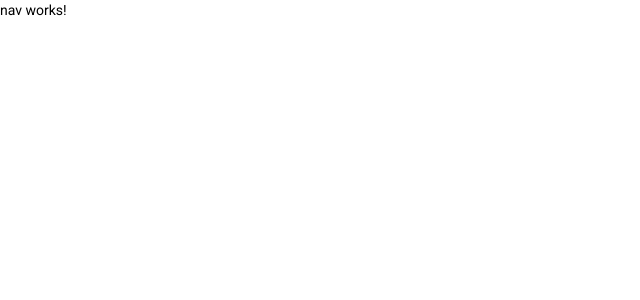
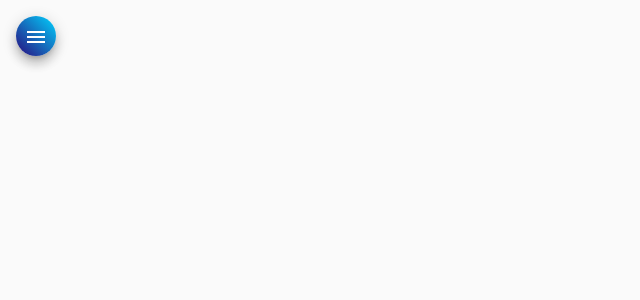
Before and after one commit to Daylton/helpdesk-frontend, an Angular app: page / in a window 1280 px wide. Shown: the top 300 px of the page, without its empty margins (0-640 px from the left). Built offline with nearby package versions, Linux system fonts and the light colour scheme.

Commit message:
HTML e CSS para componente NAV

```diff
--- a/src/app/components/nav/nav.component.html
+++ b/src/app/components/nav/nav.component.html
@@ -1 +1,34 @@
-<p>nav works!</p>
+<mat-drawer-container class="container" autosize>
+  <mat-drawer #drawer class="sidenav" mode="side">
+    <img src="assets/img/side-image.svg" alt="Imagem de navegação">
+    <mat-nav-list class="nav-list">
+      <a mat-list-item routerLink="/">
+        <i class="material-icons">home</i>
+        Home
+      </a>
+      <a mat-list-item routerLink="/">
+        <i class="material-icons">account_circle</i>
+        Técnicos
+      </a>
+      <a mat-list-item routerLink="/">
+        <i class="material-icons">person</i>
+        Clientes
+      </a>
+      <a mat-list-item routerLink="/">
+        <i class="material-icons">code</i>
+        Github
+      </a>
+      <a mat-list-item routerLink="/">
+        <i class="material-icons">logout</i>
+        Logout
+      </a>
+    </mat-nav-list>
+  </mat-drawer>
+
+  <div class="sidenav-content">
+    <button class="menu mat-elevation-z8" (click)="drawer.toggle()" mat-icon-button>
+      <mat-icon>menu</mat-icon>
+    </button>
+  </div>
+
+</mat-drawer-container>
--- a/src/app/components/nav/nav.component.scss
+++ b/src/app/components/nav/nav.component.scss
@@ -0,0 +1,29 @@
+.container {
+  height: 100%;
+}
+
+.sidenav {
+  width: 13rem;
+  color: white;
+  background: linear-gradient(45deg, rgba(2,0,36,1) 0%, rgba(36,36,142,1) 13%, rgba(0,212,255,1) 100%);
+}
+
+img {
+  width: 100%;
+  height: 7rem;
+  margin: .8rem auto 1rem auto;
+}
+
+.sidenav a {
+  color: white;
+}
+
+.sidenav i {
+  margin-right: .6rem;
+}
+
+.menu {
+  margin: 1rem 0 0 1rem;
+  color: white;
+  background: linear-gradient(45deg, rgba(2,0,36,1) 0%, rgba(36,36,142,1) 13%, rgba(0,212,255,1) 100%);
+}
```
Also changed, not shown: src/assets/img/side-image.svg (added).
